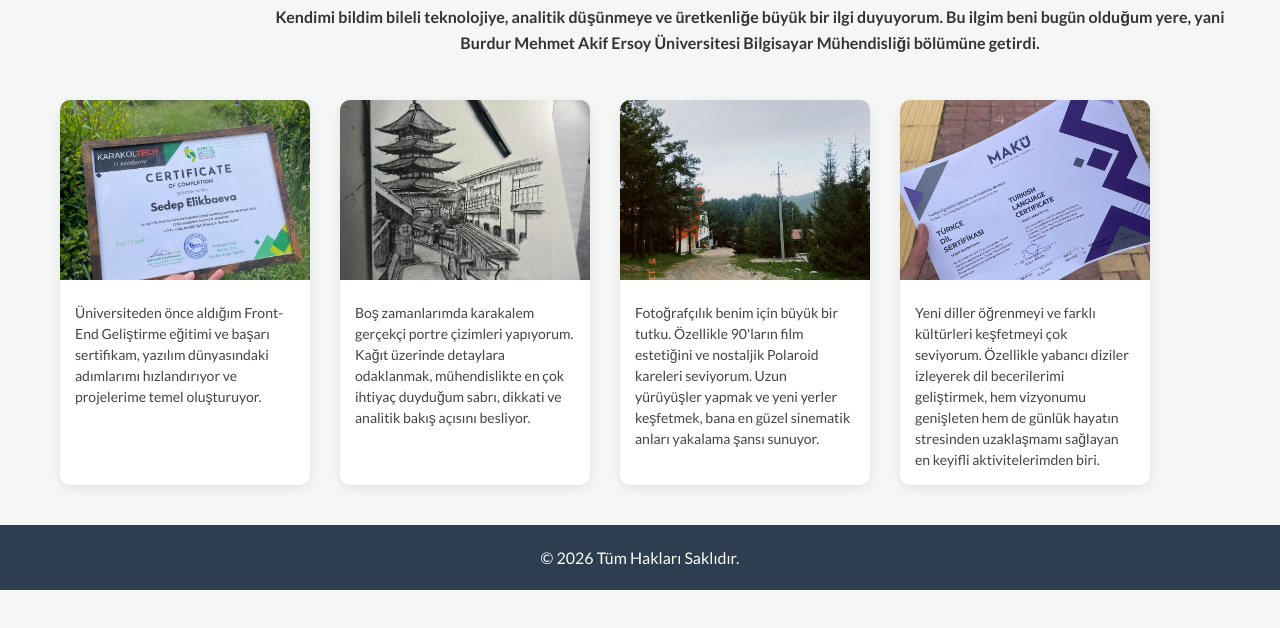
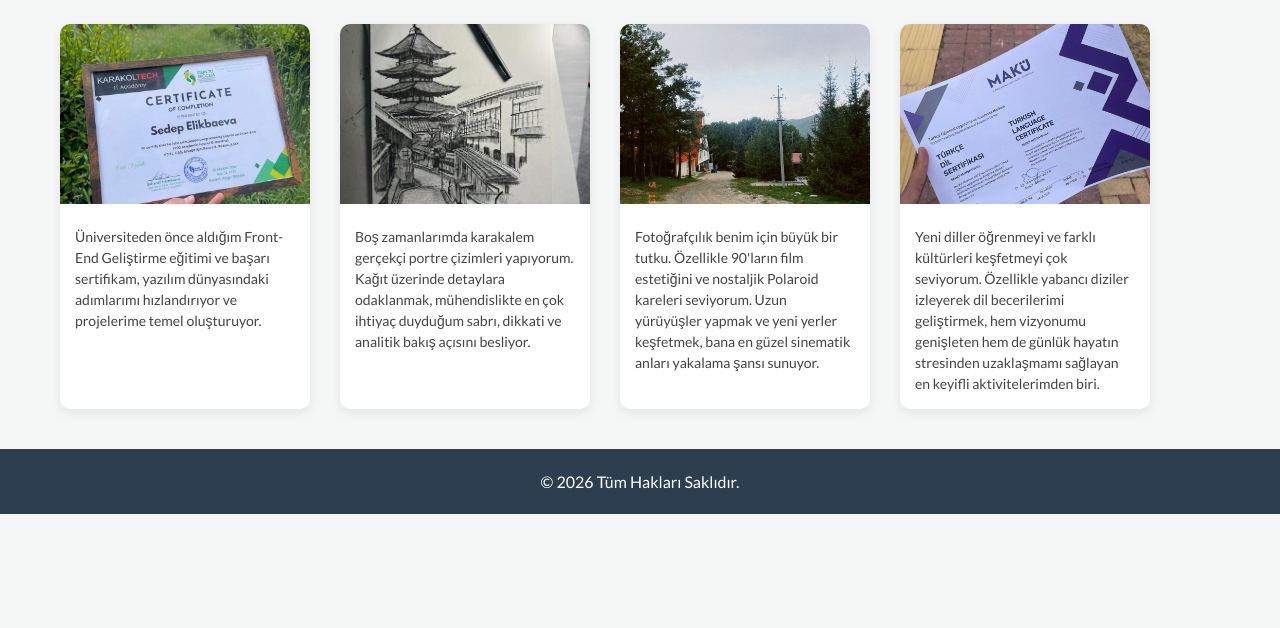
Before and after one commit to Elikbaeva/prak, a plain HTML site: page hakkımda.html in a window 1280 px wide. Shown: the part 106-734 px from the top of the page. Drawn offline with Linux system fonts and the light colour scheme.

Commit message:
changed text

```diff
--- a/hakkımda.html
+++ b/hakkımda.html
@@ -24,8 +24,6 @@
     </header>
     <div class="main">
         <h1 class="ben">Hakkımda</h1>
-        <p class="ben_txt"> <strong>Kendimi bildim bileli teknolojiye, analitik düşünmeye ve üretkenliğe büyük bir ilgi duyuyorum. Bu ilgim beni
-            bugün olduğum yere, yani Burdur Mehmet Akif Ersoy Üniversitesi Bilgisayar Mühendisliği bölümüne getirdi.</strong></p>
     </div>
     <div class="container">
         <div class="cards_grid">
--- a/style.css
+++ b/style.css
@@ -129,7 +129,7 @@ header {
     display: grid;
     grid-template-columns: repeat(auto-fit, minmax(250px, 1fr)); /* Карточки сами подстроятся под размер экрана */
     gap: 20px;
-    margin-top: 25px;
+
 }
 
 .profile_card {
@@ -163,12 +163,6 @@ header {
 .ben{
     margin-left: 43%;
 }
-.ben_txt{
-    text-align: center;
-    width: 1000px;
-    margin-left: 250px;
-}
-
 
 .blog-post {
     background: #ffffff;
```
